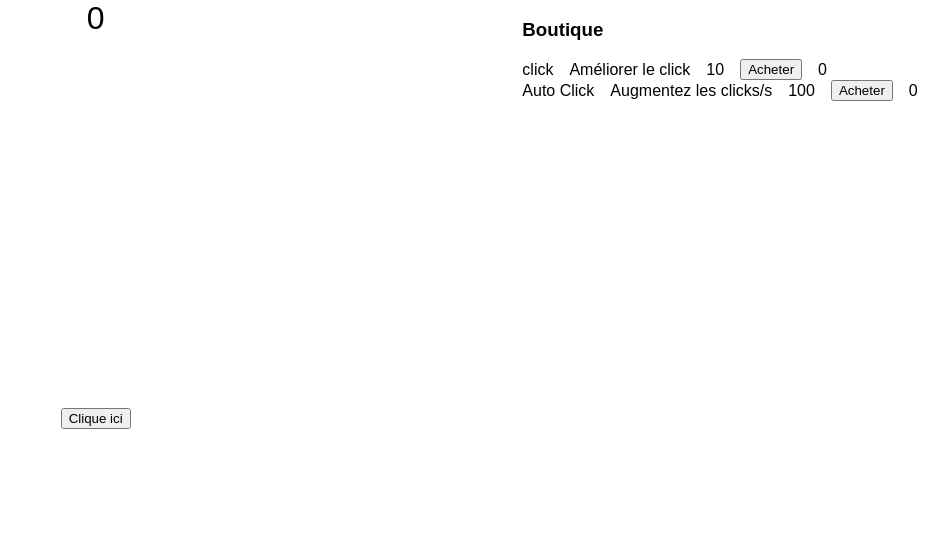
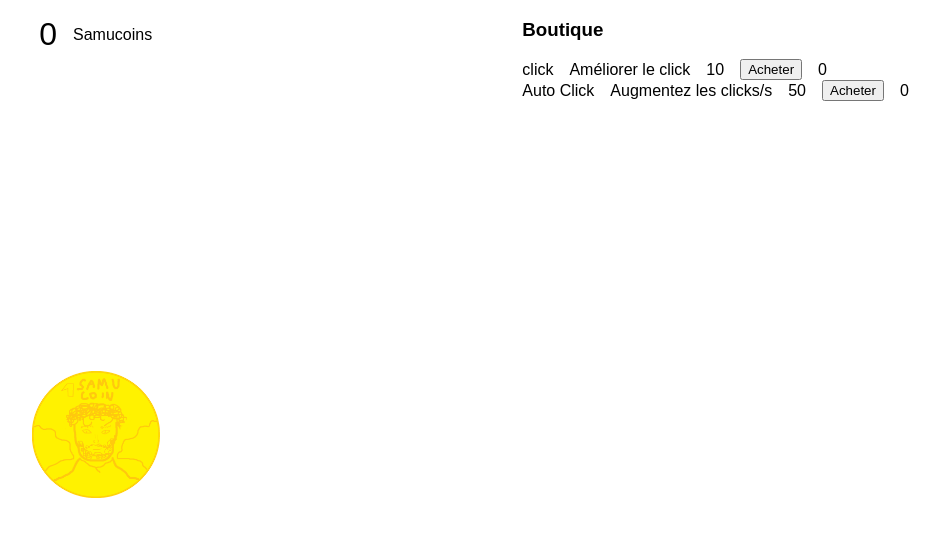
Before and after one commit to samuel-ludmann/TP-Javascript-Bonus, a plain HTML site: page index.html in a window 1280 px wide. Shown: the whole page, without its empty margins (331-1279 px from the left). Drawn offline with Linux system fonts and the light colour scheme.

Commit message:
IMG dans le code + autoclick

```diff
--- a/index.html
+++ b/index.html
@@ -9,10 +9,10 @@
 <body>
     <div id="game_wrapper">
         <div id="main">
-            <div class="header">
-                <span id="display">0</span>
-            </div>
-            <button id="clicker">Clique ici</button>
+            <p class="header">
+                <span id="display">0</span> Samucoins
+            </p>
+            <img id="clicker" src="./img/SAMUCOIN.png" width="15%">
             <div class="footer">
 
             </div>
--- a/scripts/script.js
+++ b/scripts/script.js
@@ -5,6 +5,11 @@ const upgrades_wrapper = document.getElementById("upgrades_wrapper");
 var counter = 0;
 var click_amount = 1;
 var auto_click = 0;
+
+setInterval(() => {
+    counter += auto_click;
+    display.innerText = counter;
+}, 1000);
 
 const UPGRADES = [
     {
@@ -23,7 +28,7 @@ const UPGRADES = [
         description: "Augmentez les clicks/s",
         upgrade_count: 0,
         get_price: (u) => {
-            return 100 + auto_click * u.upgrade_count
+            return 50 + u.upgrade_count * 15
         },
         on_buy: (u) => {
             auto_click += 1
--- a/style.css
+++ b/style.css
@@ -8,6 +8,13 @@ body {
     flex-direction: row;
     width: 100vw;
     height: 100vh;
+}
+
+.header {
+    display: flex;
+    align-items: center;
+    justify-content: center;
+    gap: 1em;
 }
 
 #main {
```
